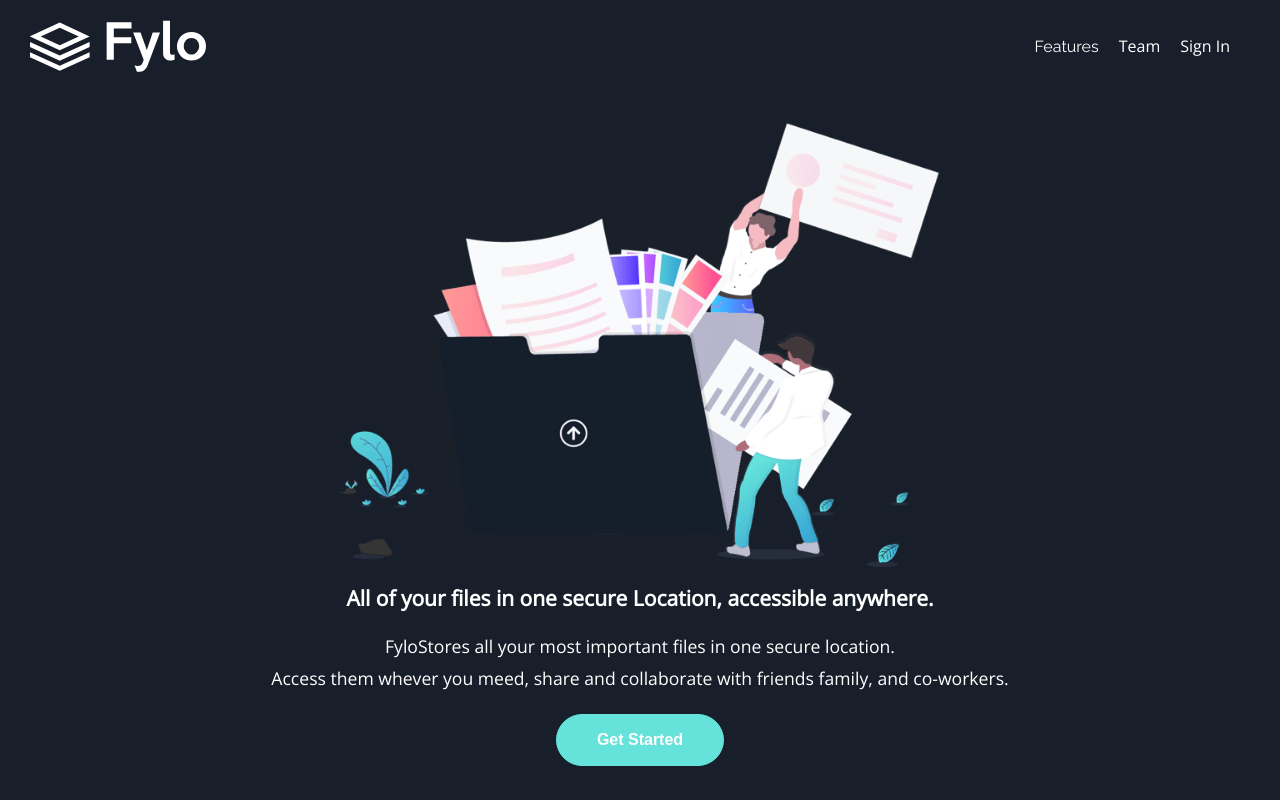
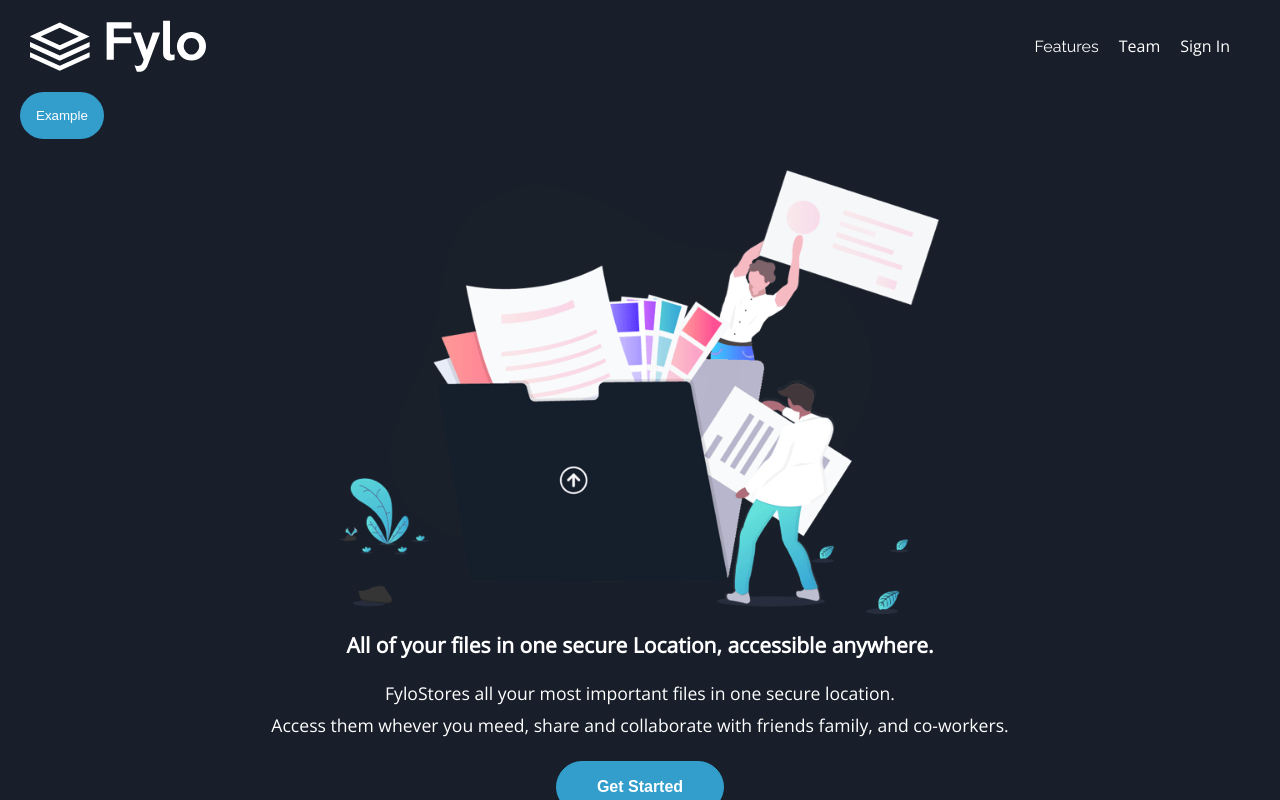
Before and after one commit to haeke/fylo-page, a React (Create React App) app in the folder client/: page / in a window 1280 px wide. Shown: the top 800 px of the page. Built offline with nearby package versions, Linux system fonts and the light colour scheme.

Commit message:
changed the button color used by the application, added a button component with a toggle state hook that the button uses.

```diff
--- /dev/null
+++ b/client/src/components/Button/Button.js
@@ -0,0 +1,16 @@
+import React from "react";
+
+import useToggle from "../../hooks/useToggle";
+
+export default function Button({ text }) {
+  const { on, toggle } = useToggle();
+
+  return (
+    <button
+      className={on ? "signUpAltButton" : "signUpButton"}
+      onClick={() => toggle(!on)}
+    >
+      {text}
+    </button>
+  );
+}
--- a/client/src/components/Fylo/Fylo.js
+++ b/client/src/components/Fylo/Fylo.js
@@ -8,6 +8,7 @@ import Testimonials from "../Testimonials/Testimonials";
 import TestimonialArticle from "../TestimonialArticle/TestimonialArticle";
 import SignUp from "../SignUp/SignUp";
 import Footer from "../Footer/Footer";
+import Button from "../Button/Button";
 
 // ArticleImage's imports
 import access from "../../images/icon-access-anywhere.svg";
@@ -23,6 +24,7 @@ import profile_3 from "../../images/profile-3.jpg";
 const Fylo = () => {
   return (
     <main className="mainSection">
+      <Button text="Example" />
       <Intro />
       <Features>
         <FeaturesArticle
--- a/client/src/components/Intro/Intro.css
+++ b/client/src/components/Intro/Intro.css
@@ -13,8 +13,8 @@
 }
 
 .introButton {
-  background: var(--cyan);
-  border: 1px solid var(--cyan);
+  background: var(--accentBlue);
+  border: 1px solid var(--accentBlue);
   font-size: 1rem;
   font-weight: 700;
   margin: 20px;
--- a/client/src/components/SignUp/SignUp.css
+++ b/client/src/components/SignUp/SignUp.css
@@ -32,6 +32,16 @@
   padding: 1rem;
   border-radius: 2rem;
   border: transparent;
+  background: var(--accentBlue);
+  color: var(--white);
+}
+
+.signUpAltButton {
+  flex: 1;
+  margin: 0 20px;
+  padding: 1rem;
+  border-radius: 2rem;
+  border: transparent;
   background: var(--cyan);
   color: var(--white);
 }
--- /dev/null
+++ b/client/src/hooks/useToggle.js
@@ -0,0 +1,14 @@
+import { useState } from "react";
+
+// share a boolean and method for toggling the state of the boolean, the boolean value is set to false initially.
+
+function useToggle(initialOn = false) {
+  const [on, setOn] = useState(initialOn);
+  const toggle = () => setOn(!on);
+  return {
+    on,
+    toggle
+  };
+}
+
+export default useToggle;
```
